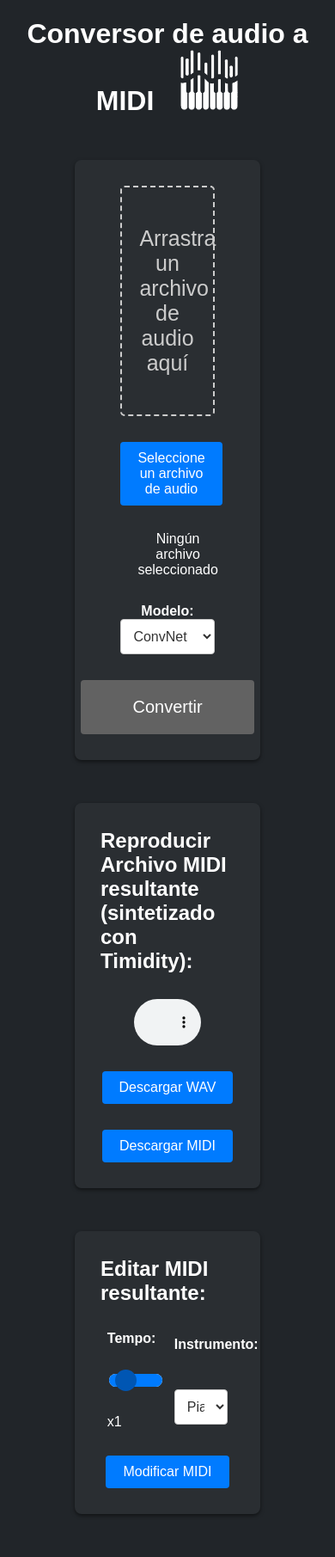
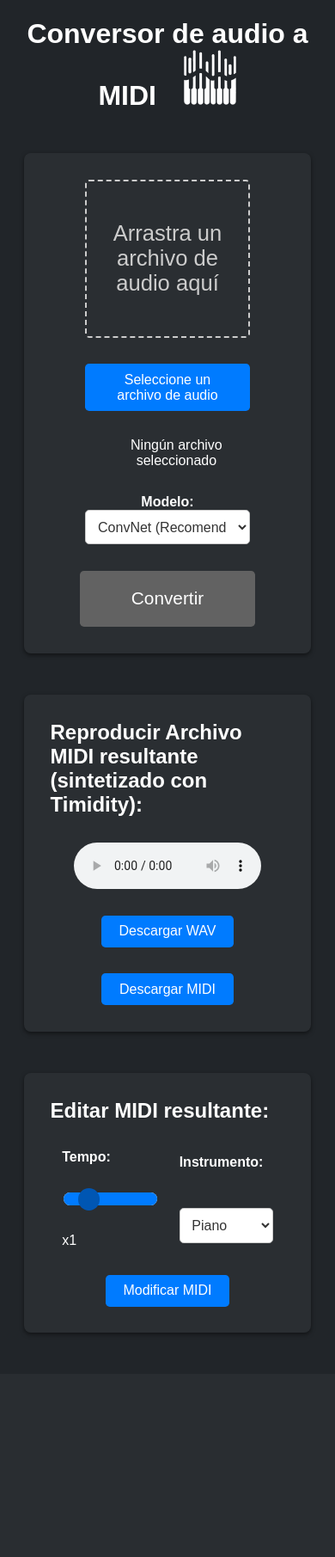
Before and after one commit to alvarohcugr/AudioToMidi, a Flask app: template templates/index.html in a window 390 px wide. Shown: the whole page at 86% size. After the commit the page ends 1554 px from the top, so only its background shows below. Run offline with Flask 3, Linux system fonts and the light colour scheme; the template is opened without the code that fills it: most values are stand-ins (such as "Sample title", 1, 10 or a date in 2020).

Commit message:
Diseño más responsive

```diff
--- a/static/css/style.css
+++ b/static/css/style.css
@@ -21,13 +21,13 @@ body {
 }
 .loader {
     display: none;
-    width:30px;
-    height:30px;
-    border: 7px solid #ffffff;
-    border-top: 7px solid #007bff;
+    width:1.9rem;
+    height:1.9rem;
+    border: .45rem solid #ffffff;
+    border-top: .45rem solid #007bff;
     border-radius: 50%;
     animation: spin 2s linear infinite;
-    margin-left: 2em;
+    margin-left: 2rem;
   }
 
   @keyframes spin {
@@ -39,9 +39,8 @@ body {
     display: flex;
     flex-direction: column;
     justify-content: space-around;
-    row-gap: 30px;
+    row-gap: 1.9rem;
 }
-/* vflex inside flex-container selector:*/
 .flex-container > .vflex {
     width: 40%;
 }
@@ -53,12 +52,22 @@ h2 {
 
 .container {
     display: block;
-    margin: 50px auto;
-    padding: 30px;
+    margin: 3rem auto;
+    padding: 1.9rem;
     background-color: #2A2E32;
-    border-radius: 8px;
-    box-shadow: 0 2px 4px rgba(0, 0, 0, 0.5);
-    width: 40%;
+    border-radius: .5rem;
+    box-shadow: 0 .13rem .3rem rgba(0, 0, 0, 0.5);
+    width:40%;
+}
+
+/* Media query for devices with a width less than 480px */
+@media (max-width: 800px) {
+    .container {
+        width: 70%; /* Adjust the percentage as needed */
+    }
+    audio {
+        width: 100%;
+    }
 }
 
 .highlight {
@@ -70,18 +79,18 @@ h1 {
     color: #ffffff;
 }
 audio {
-    width: 50%;
+    width: 80%;
 }
 
 #file-label {
     display: inline;
-    margin-bottom: 10px auto;
+    margin-bottom: .6rem auto;
     background-color: #007bff;
 }
 input[type="submit"] {
     display: inline-block;
-    font-size: 20px;
-    padding: 20px 60px;
+    font-size: 1.3rem;
+    padding: 1.3rem 3.75rem;
 }
 
 input[type="file"] {
@@ -97,27 +106,27 @@ a {
 }
 #file-name {
     display: inline-block;
-    width:200px;
-    margin-left: 20px;
+    width:12.5rem;
+    margin-left: 1.3rem;
 }
 #logo {
-    width: 70px;
-    height: 70px;
-    margin-left: 20px;
+    width: 4rem;
+    height: 4rem;
+    margin-left: 1.3rem;
 }
 .flex-container {
     display: flex;
     justify-content: space-around;
     align-items: flex;
     flex-wrap: wrap;
-    row-gap: 30px;
+    row-gap: 1.9rem;
 }
 #drop_zone {
     display: block;
-    border: 2px dashed #ccc;
-    border-radius: 5px;
-    padding: 20px;
-    font-size: 25px;
+    border: .13rem dashed #ccc;
+    border-radius: .3rem;
+    padding: 1.3rem;
+    font-size: 1.6rem;
     text-align: center;
     cursor: pointer;
     color: #ccc;
@@ -127,9 +136,9 @@ a {
     display: inline-block;
     color: #fff;
     border: none;
-    padding: 10px 20px;
-    font-size: 16px;
-    border-radius: 4px;
+    padding: .6rem 1.3rem;
+    font-size: 1rem;
+    border-radius: .3rem;
     cursor: pointer;
 }
 
@@ -143,10 +152,10 @@ a {
 }
 select {
     font-family: Arial, sans-serif;
-    font-size: 16px;
-    padding: 10px;
-    border-radius: 4px;
-    border: 1px solid #ccc;
+    font-size: 1rem;
+    padding: .6rem;
+    border-radius: .3rem;
+    border: .06rem solid #ccc;
     background-color: #fff;
     color: #333;
     width: 100%;
@@ -156,36 +165,36 @@ select {
 select:focus {
     outline: none;
     border-color: #007bff;
-    box-shadow: 0 0 0 2px rgba(0, 123, 255, 0.5);
+    box-shadow: 0 0 0 .13rem rgba(0, 123, 255, 0.5);
 }
 
 input[type="range"] {
     -webkit-appearance: none;
     width: 100%;
-    height: 15px;
+    height: .94rem;
     background: #f0f8ff; /* Fondo azul claro */
     outline: none;
-    border-radius: 10px;
+    border-radius: .6rem;
 }
 
 /* Barra de progreso */
 input[type="range"]::-webkit-slider-runnable-track {
     width: 100%;
-    height: 15px;
+    height: .94rem;
     cursor: pointer;
     background: #007bff; /* Barra de progreso azul */
-    border-radius: 10px;
+    border-radius: .6rem;
 }
 
 /* Control deslizante */
 input[type="range"]::-webkit-slider-thumb {
     -webkit-appearance: none;
-    width: 25px;
-    height: 25px;
+    width: 1.6rem;
+    height: 1.6rem;
     cursor: pointer;
-    background: #0056b3; /* Color de control deslizante azul oscuro */
+    background: #0056b3;
     border-radius: 50%;
-    margin-top: -5px; /* Alinear con la barra de progreso */
+    margin-top: -.3rem;
 }
 
 /* Estilo cuando el rango está enfocado */
@@ -199,18 +208,18 @@ input[type="range"]:active::-webkit-slider-thumb {
 }
 input[type="range"]::-moz-range-track {
     width: 100%;
-    height: 15px;
+    height: .94rem;
     cursor: pointer;
     background: #ffffff;
-    border-radius: 10px;
+    border-radius: .6rem;
 }
 input[type="range"]::-moz-range-thumb {
-    width: 25px;
-    height: 25px;
+    width: 1.6rem;
+    height: 1.6rem;
     cursor: pointer;
     background: #007bff;
     border-radius: 50%;
-    margin-top: -5px;
+    margin-top: -.3rem;
 }
 input[type="range"]:active::-moz-range-thumb {
     background: #0058b5;
```
Also changed, not shown: predict.py (+32 -34 lines).
